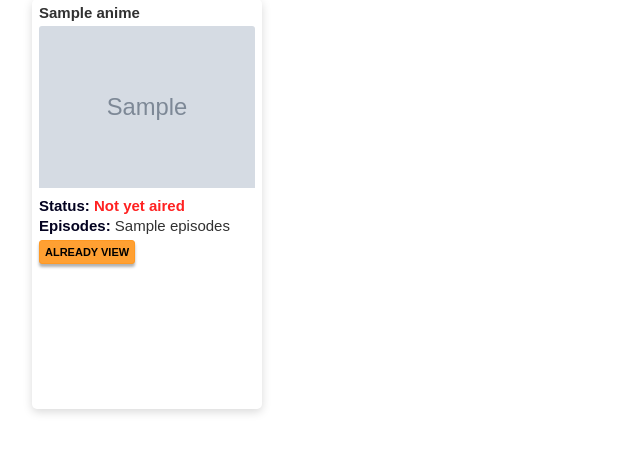
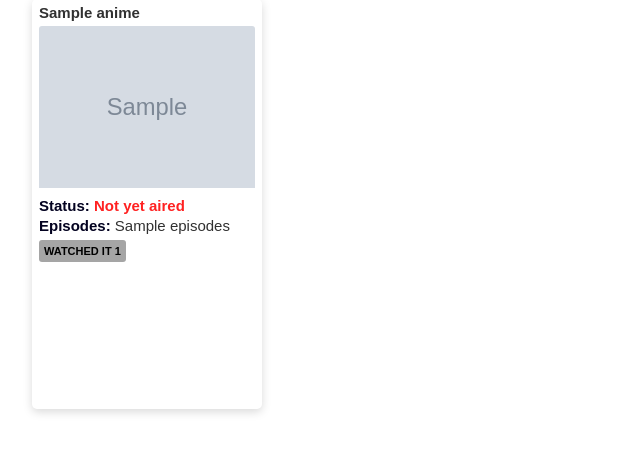
Before and after one commit to Adolf97/buscador-anime_python, a Flask app: template templates/index.html in a window 1280 px wide. Shown: the part 91-544 px from the top of the page, without its empty margins (0-640 px from the left). Run offline with Flask 3, Linux system fonts and the light colour scheme; the template is opened without the code that fills it: most values are stand-ins (such as "Sample title", 1, 10 or a date in 2020); grey boxes marked "Sample" are stand-in pictures.

Commit message:
Cambios mínimos en el index y en sus estilos

```diff
--- a/static/css/index.css
+++ b/static/css/index.css
@@ -7,6 +7,10 @@
 body {
     background-color: #ffffff;
     overflow-x: hidden;
+}
+a {
+    text-decoration: none;
+    color: inherit;
 }
 .navbar {
     width: 100vw;
@@ -120,6 +124,18 @@ body {
     color: #ff2121;
     font-weight: 600;
 }
+.btn-deactivated {
+    margin-top: 3px;
+    width: auto;
+    height: auto;
+    padding: 5px;
+    font-size: 11px;
+    font-weight: 600;
+    text-transform: uppercase;
+    background-color: #a5a5a5;
+    border: none;
+    border-radius: 3px;
+}
 .btn-addAnime {
     margin-top: 3px;
     width: auto;
--- a/templates/index.html
+++ b/templates/index.html
@@ -21,25 +21,36 @@
 
     <div class="main">
         <div class="container-animes">
+
             {% for anime in animes %}
                 <div class="card-anime">
                     <p class="title-card">{{anime['title']}}</p>
                     <div class="img-card">
-                        <img class="image" src="{{anime['images']['jpg']['image_url']}}"></img>
+                        <img class="image" src="{{anime['images']['jpg']['image_url']}}" alt="{{anime['title']}}"></img>
                     </div>
                     <div class="info-card">
+                        {% if anime['status'] == 'Currently Airing' %}
+                            <p class="info-subtitle on-air">
+                                <b class="info-subtitle-bold">Status:</b> {{anime['status']}}
+                            </p>
+                        {% else %}
+                            <p class="info-subtitle finished">
+                                <b class="info-subtitle-bold">Status:</b> {{anime['status']}}
+                            </p>
+                        {% endif %}
+                        <p class="info-subtitle info-episodes">
+                            <b class="info-subtitle-bold">Episodes:</b> {{anime['episodes']}}
+                        </p>
+                    </div>
 
-                        {% if anime['status'] == 'Currently Airing' %}
-                            <p class="info-subtitle on-air"><b class="info-subtitle-bold">Status:</b> {{anime['status']}}</p>
-                        {% else %}
-                            <p class="info-subtitle finished"><b class="info-subtitle-bold">Status:</b> {{anime['status']}}</p>
-                        {% endif %}
-
-                        <p class="info-subtitle info-episodes"><b class="info-subtitle-bold">Episodes:</b> {{anime['episodes']}}</p>
-                    </div>
-                    <button class="btn-addAnime">Already View</button>
+                    {% if anime['status'] == 'Not yet aired' %}
+                        <button class="btn-deactivated">Watched it {{anime['mal_id']}}</button>
+                    {% else %}
+                        <button class="btn-addAnime">Watched it {{anime['mal_id']}}</button>
+                    {% endif %}
                 </div>
             {% endfor %}
+
         </div>
     </div>
 </body>
```
